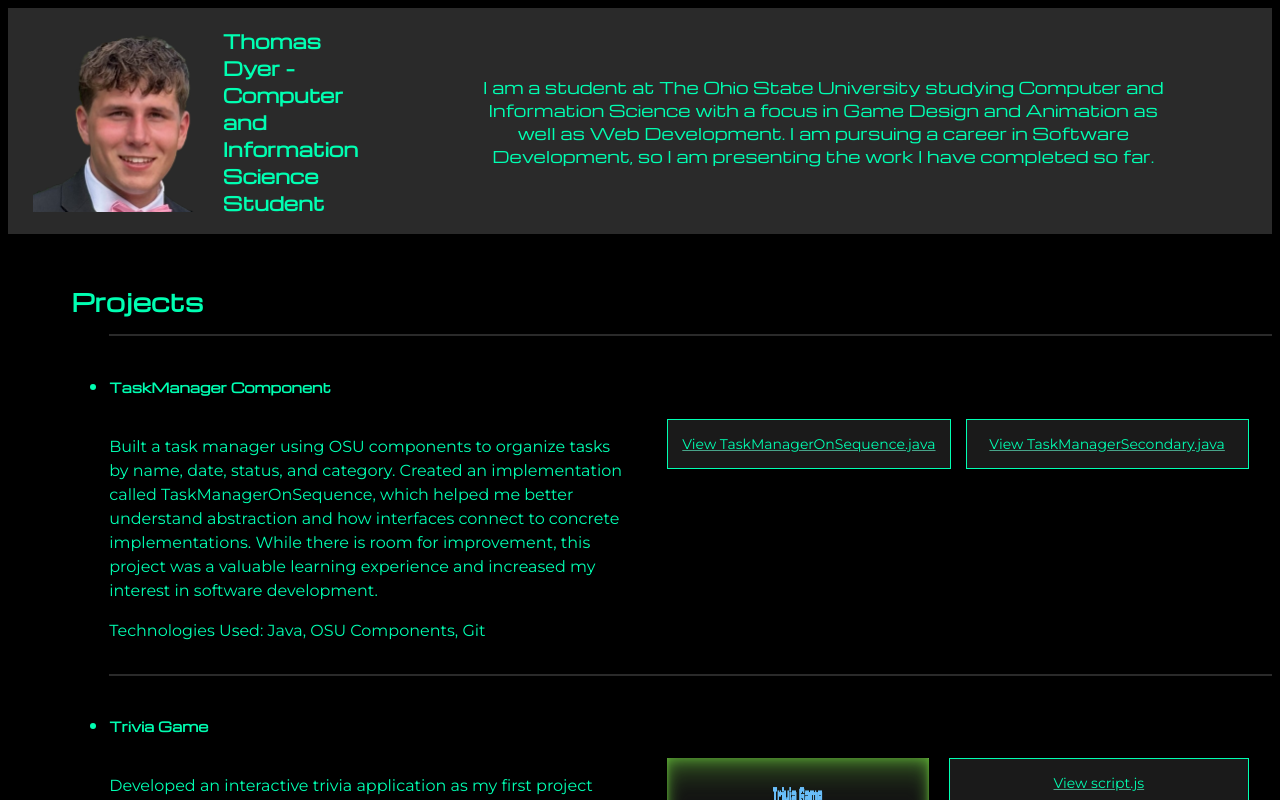
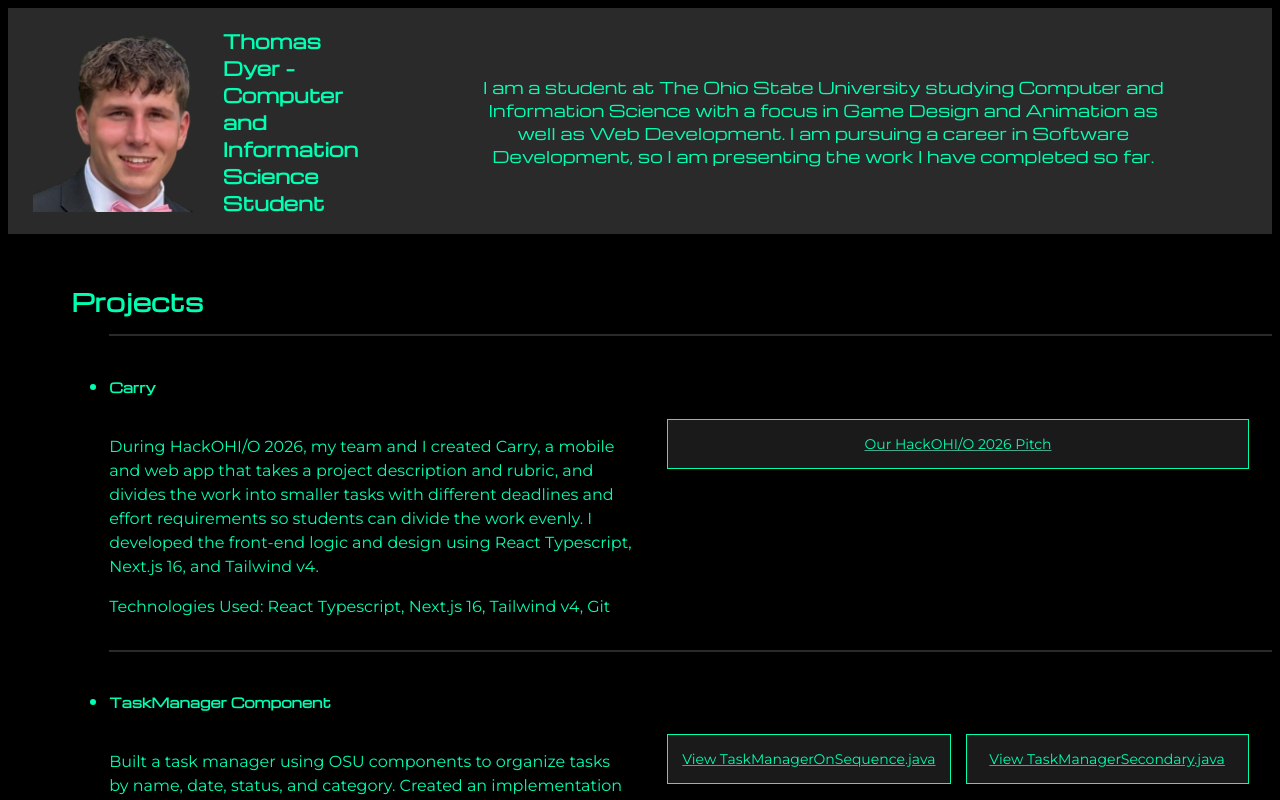
Before and after one commit to trdyer06/portfolio-site, a React (Vite) app: page / in a window 1280 px wide. Shown: the top 800 px of the page. Built offline with nearby package versions, Linux system fonts and the light colour scheme.

Commit message:
Add Carry

```diff
--- a/src/App.jsx
+++ b/src/App.jsx
@@ -1,4 +1,17 @@
 const projects = [
+  {
+    title: "Carry",
+    description:
+      "During HackOHI/O 2026, my team and I created Carry, a mobile and web app that takes a project description and rubric, and divides the work into smaller tasks with different deadlines and effort requirements so students can divide the work evenly. I developed the front-end logic and design using React Typescript, Next.js 16, and Tailwind v4.",
+    technologies: "React Typescript, Next.js 16, Tailwind v4, Git",
+    linkLayout: "row", // buttons side by side
+    links: [
+      {
+        label: "Our HackOHI/O 2026 Pitch",
+        href: "C:\\Users\\trdye\\OneDrive\\Documents\\GitHub\\portfolio-site\\public\\graphics\\Carry HackOHI O 2026 Pitch.pdf",
+      },
+    ],
+  },
   {
     title: "TaskManager Component",
     description:
```
Also changed, not shown: 1 other file (tests, documents, lock files or other folders).
